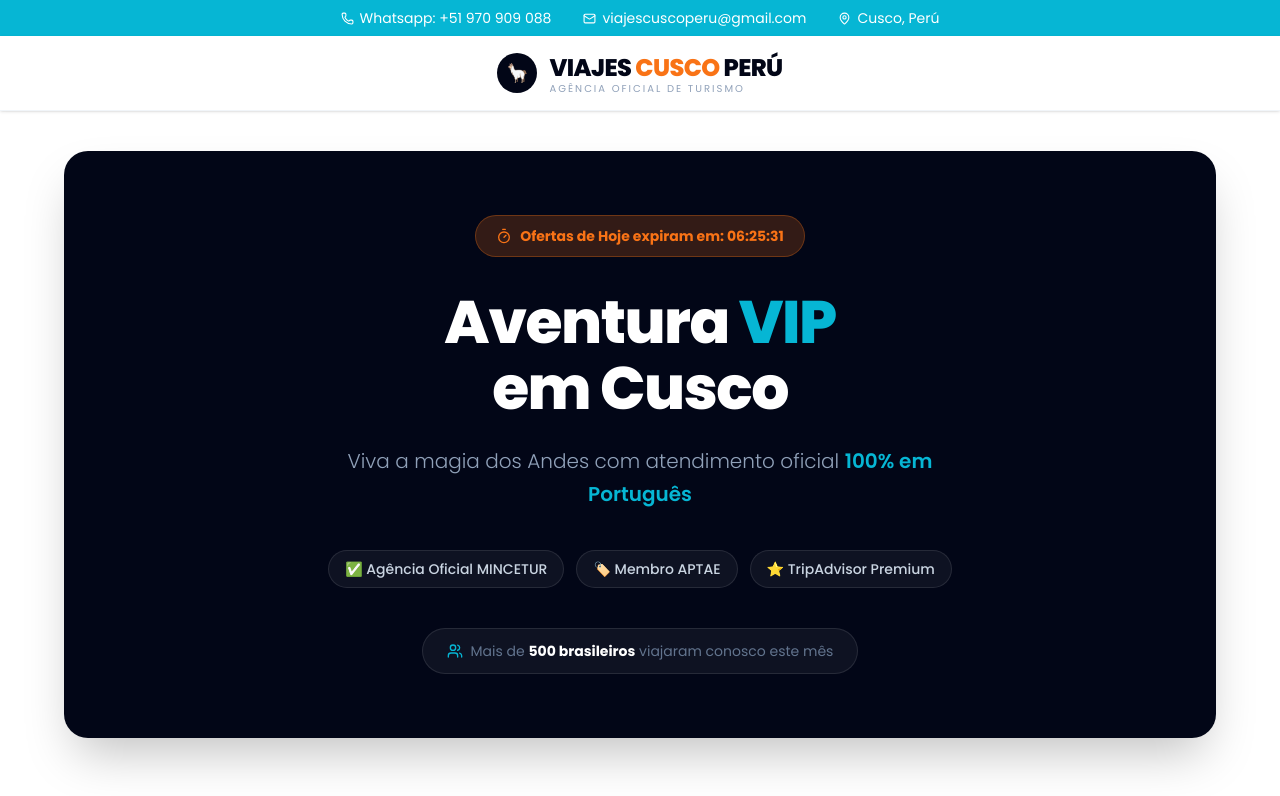
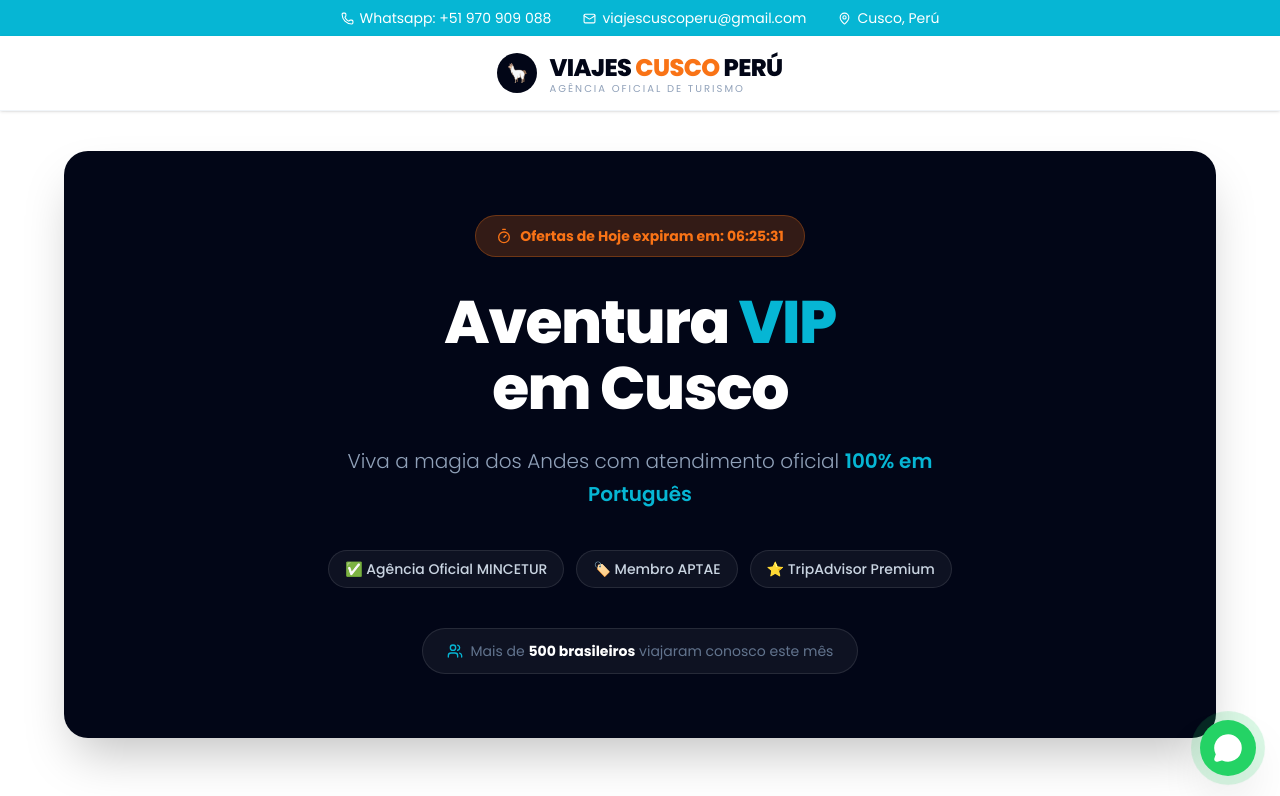
Before and after one commit to viajescuscoperu-png/Landigh_Page, a React (Vite) app: page / in a window 1280 px wide. Shown: the top 796 px of the page. Built offline with nearby package versions, Linux system fonts and the light colour scheme; no server answers.

Commit message:
Feat: Agregando botón flotante de WhatsApp

```diff
--- a/src/App.tsx
+++ b/src/App.tsx
@@ -5,6 +5,7 @@
 import { Footer } from './components/Footer';
 import { Testimonials } from './components/Testimonials';
 import { Faq } from './components/Faq';
+import { FloatingWhatsApp } from './components/FloatingWhatsApp';
 
 function App() {
   const { trackWhatsAppClick } = useTracking();
@@ -23,6 +24,7 @@
         </div>
       </main>
       <Footer />
+      <FloatingWhatsApp />
     </div>
   );
 }
--- /dev/null
+++ b/src/components/FloatingWhatsApp.tsx
@@ -0,0 +1,27 @@
+import { motion } from 'framer-motion';
+import { MessageCircle } from 'lucide-react';
+import { useTracking } from '../hooks/useTracking';
+
+export const FloatingWhatsApp = () => {
+  const { trackWhatsAppClick } = useTracking();
+  const phone = "51970909088";
+  const message = "Olá! Gostaria de mais informações sobre as ofertas de Cusco.";
+  const waLink = `https://wa.me/${phone}?text=${encodeURIComponent(message)}`;
+
+  return (
+    <motion.a
+      href={waLink}
+      target="_blank"
+      rel="noopener noreferrer"
+      onClick={() => trackWhatsAppClick('Floating Button')}
+      className="fixed bottom-6 right-6 z-50 flex items-center justify-center w-14 h-14 bg-whatsapp hover:bg-whatsapp-hover text-white rounded-full shadow-2xl hover:shadow-green-500/50 transition-all hover:scale-110"
+      initial={{ scale: 0 }}
+      animate={{ scale: 1 }}
+      whileHover={{ y: -5 }}
+      whileTap={{ scale: 0.9 }}
+    >
+      <div className="absolute inset-0 w-full h-full bg-whatsapp rounded-full animate-ping opacity-25"></div>
+      <MessageCircle size={30} className="relative z-10" fill="currentColor" />
+    </motion.a>
+  );
+};
```
Also changed, not shown: Logo.png (added).
